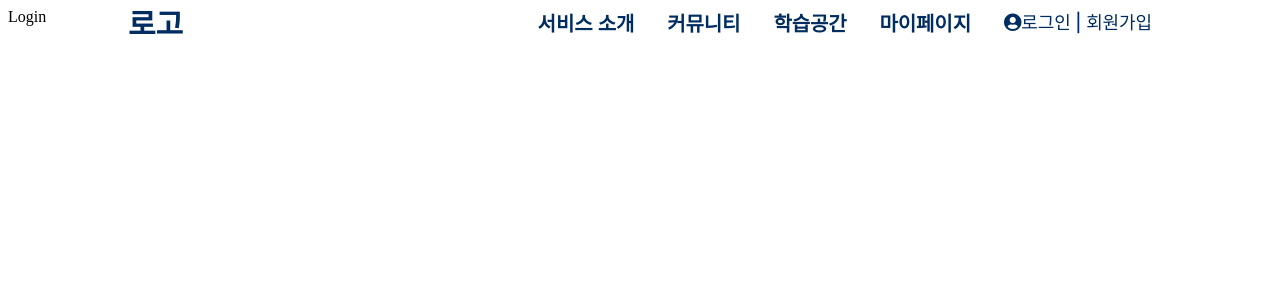
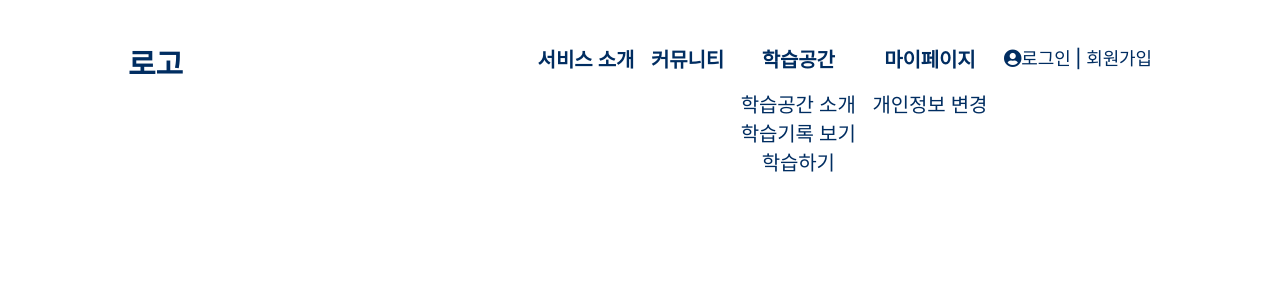
Before and after one commit to LikeLion11th-SY-Team/nong-min, a React (Create React App) app: page /login in a window 1280 px wide. Shown: the top 300 px of the page. Built offline with nearby package versions, Linux system fonts and the light colour scheme.

Commit message:
[FIX] NavBar 위치 고정 (#3)

```diff
--- a/public/index.html
+++ b/public/index.html
@@ -9,7 +9,7 @@
     />
     <title>React App</title>
   </head>
-  <body>
+  <body style="margin: 0">
     <noscript>You need to enable JavaScript to run this app.</noscript>
     <div id="root"></div>
     <link
--- a/src/Main/NavBar/NavBar.css
+++ b/src/Main/NavBar/NavBar.css
@@ -23,12 +23,12 @@ ul {
   top: 0;
   left: 0;
   right: 0;
+
+  &:hover {
+    background-color: #fff;
+    height: 14.25rem;
+  }
 }
-
-/* .logoContainer {
-  position: absolute;
-  top: 2.5rem;
-} */
 
 .navLogo {
   color: #002d61;
@@ -39,6 +39,9 @@ ul {
   font-weight: 700;
   line-height: normal;
   letter-spacing: -0.01125rem;
+
+  position: fixed;
+  top: 2.5rem;
 }
 
 .menuContainer {
@@ -48,8 +51,7 @@ ul {
   width: 60%;
   text-align: center;
 
-  /* position: absolute;
-  top: 2.75rem; */
+  padding-top: 2.5rem;
 }
 
 .navMenu {
@@ -97,12 +99,13 @@ ul {
 }
 */
 
-.menuContainer:hover .dropDown {
-  display: block;
+.dropDown {
+  display: none;
 }
 
-.dropDown {
-  display: none;
+.navContainer:hover .dropDown {
+  display: block;
+  padding-bottom: 2rem;
 }
 
 .dropDownMenu {
```
